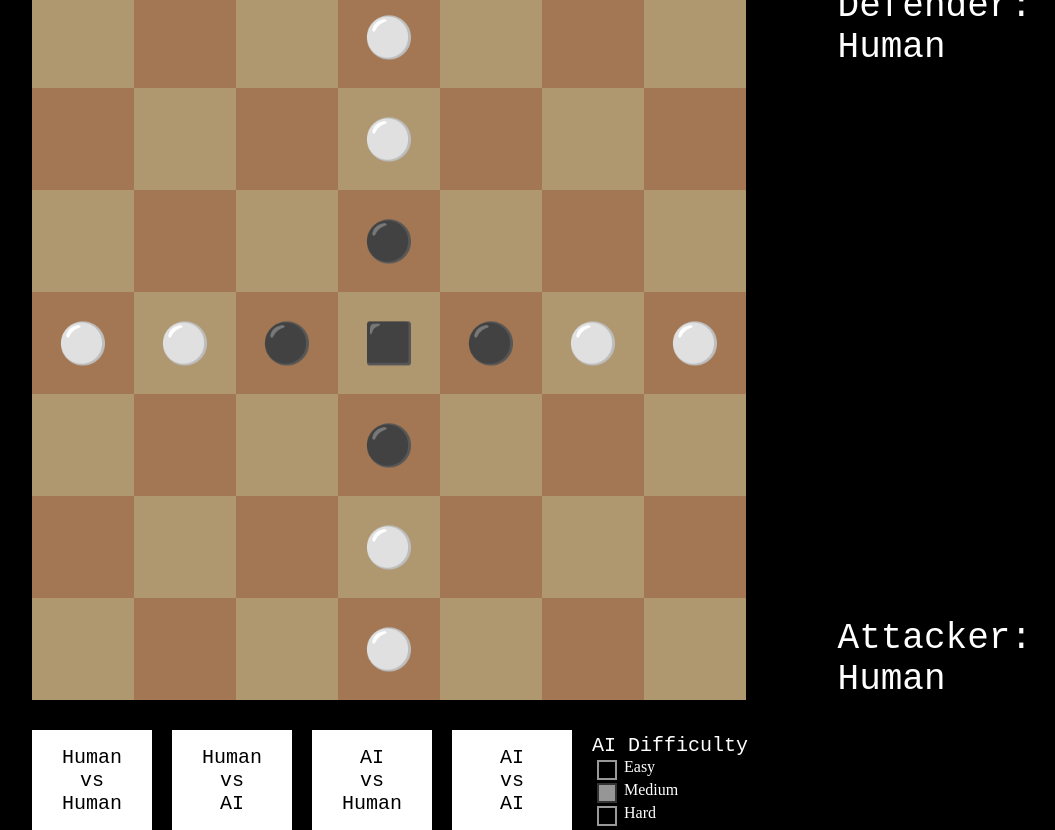
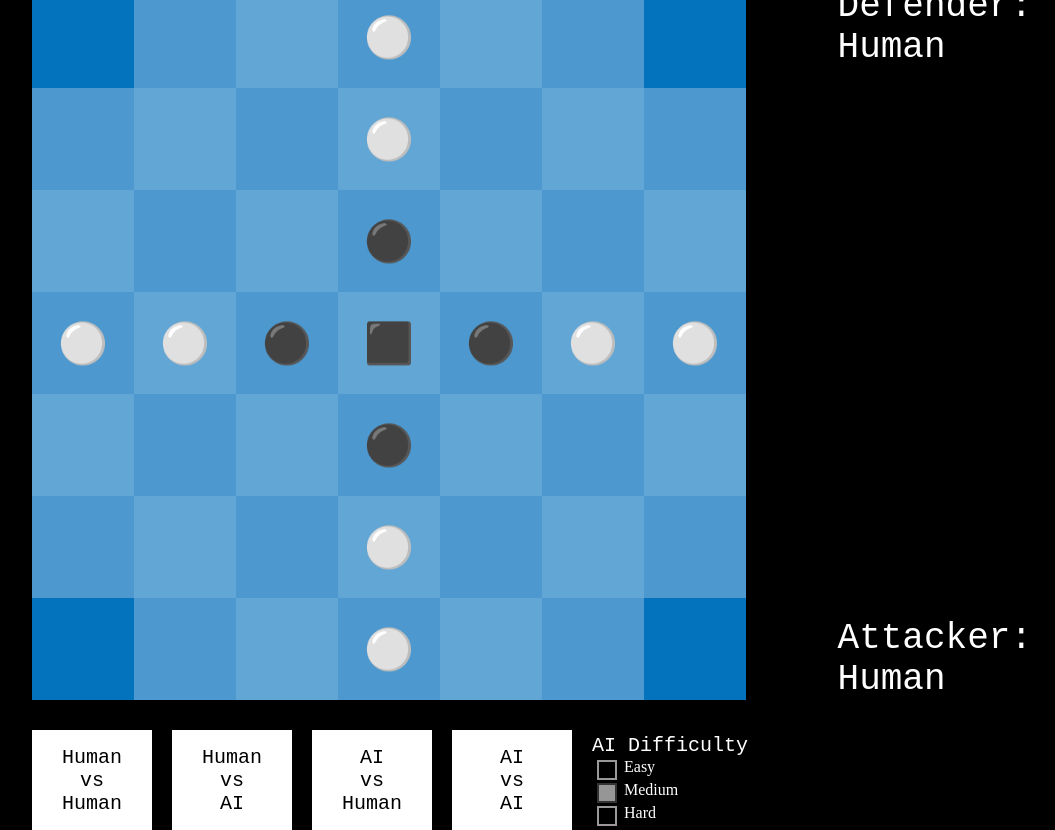
Before and after one commit to jgslunde/Games, a plain HTML site: page Hnefatafl/pure_JS_implementation/index.html in a window 1280 px wide. Shown: the whole page, without its empty margins (108-1163 px from the left). Drawn offline with Linux system fonts and the light colour scheme; no server answers.

Commit message:
color change

```diff
--- a/Hnefatafl/pure_JS_implementation/styles.css
+++ b/Hnefatafl/pure_JS_implementation/styles.css
@@ -92,14 +92,23 @@ td {
 /* Light squares */
 tr:nth-child(odd) td:nth-child(odd),
 tr:nth-child(even) td:nth-child(even) {
-    background-color: #af9770;
+    background-color: #62a6d6;
 }
 
 /* Dark squares */
 tr:nth-child(odd) td:nth-child(even),
 tr:nth-child(even) td:nth-child(odd) {
-    background-color: #a37753;
+    background-color: #4c98cf;
 }
+
+/* Corner squares */
+tr:first-child td:first-child,
+tr:first-child td:last-child,
+tr:last-child td:first-child,
+tr:last-child td:last-child {
+    background-color: #0473bd; /* Example color; adjust as you like */
+}
+
 
 #board td.selected {
     background-color: rgba(120, 120, 120, 0.7);  /* Example color; feel free to adjust */
```
